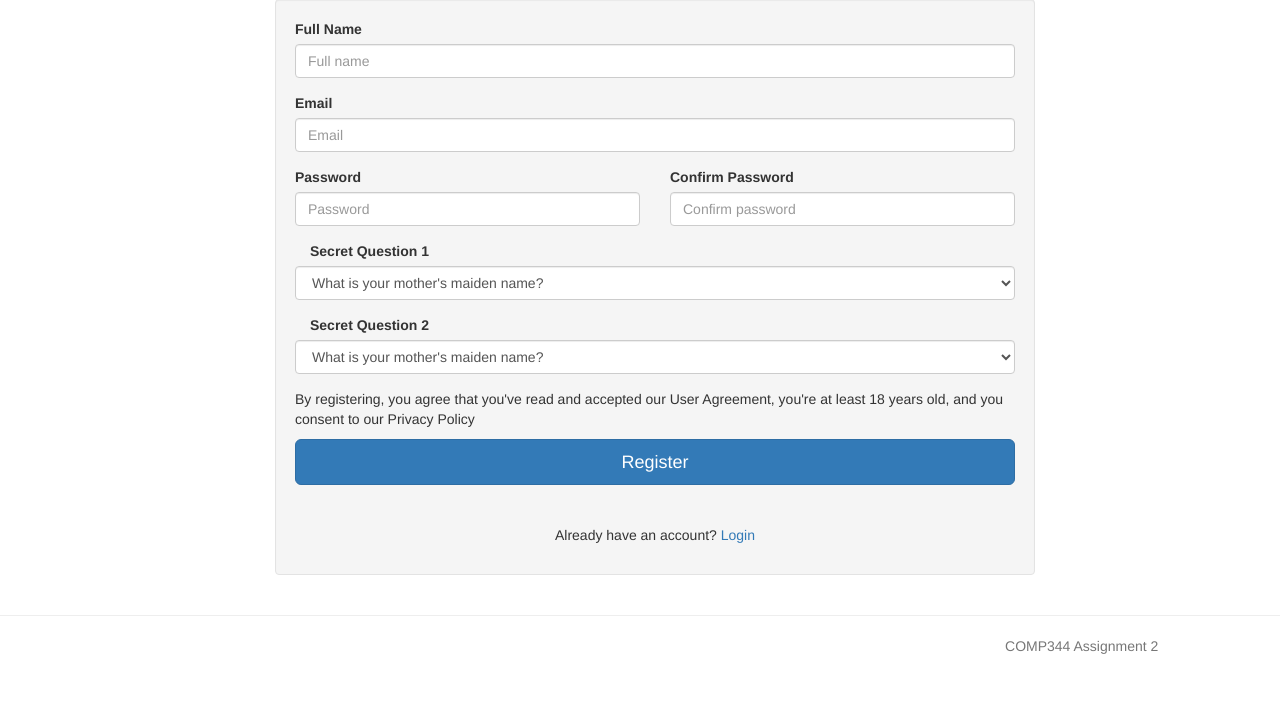
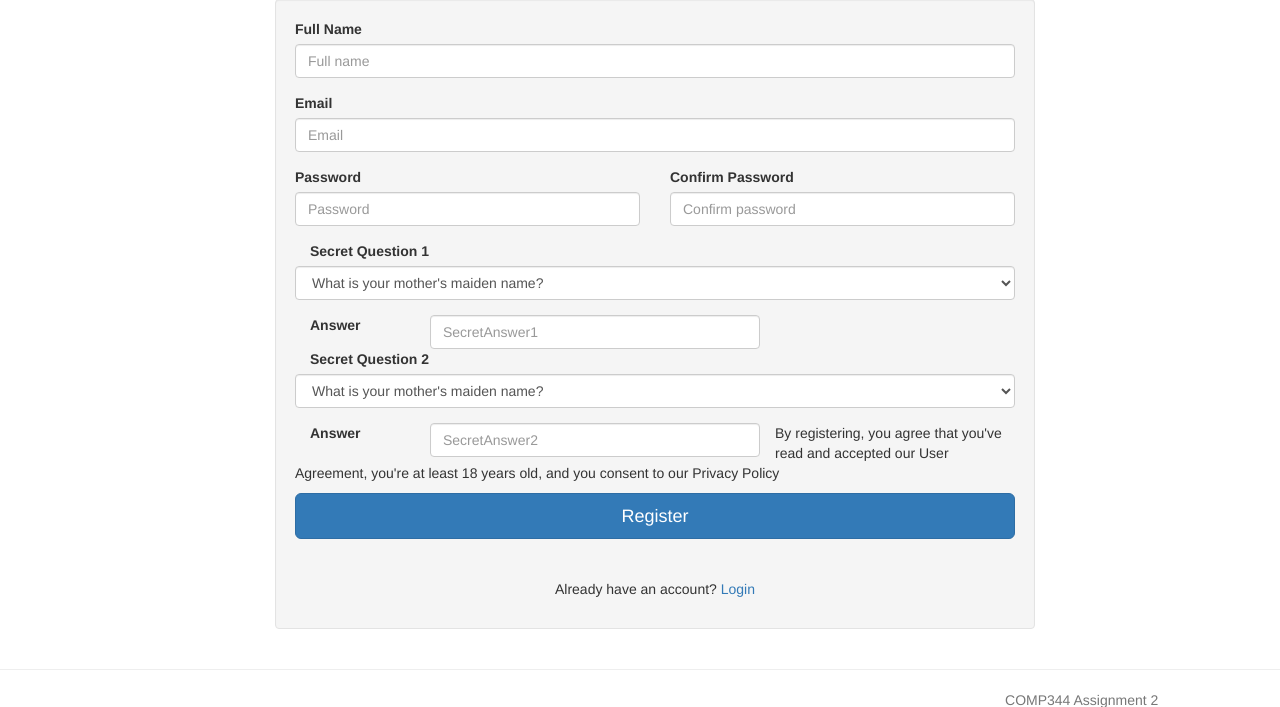
Before and after one commit to ajwhite1202/comp344Assignment2, a PHP site: page /CreateAccount.php in a window 1280 px wide. Shown: the part 193-900 px from the top of the page. Before the commit the page ends 847 px from the top, so only its background shows below. Run offline with PHP 8.4, Linux system fonts and the light colour scheme.

Commit message:
Update CreateAccount.php
added in secret question answers

```diff
--- a/public/CreateAccount.php
+++ b/public/CreateAccount.php
@@ -44,6 +44,12 @@
                             </select>
                     </div>
                     <div class="form-group">
+                    	<label for="SecretQuestion1Answer" class="control-label col-md-2">Answer</label>
+                    	<div class="col-md-6">
+                        	<input type="text" class="form-control" name="Answer1" placeholder="SecretAnswer1">
+                    	</div>
+		    </div>
+                    <div class="form-group">
                         <label for="SecretQuestion2" class="control-label col-md-6">Secret Question 2</label>
                             <select class="form-control" name="secretquestionlistopt">
                                 <option>What is your mother's maiden name?</option>
@@ -52,6 +58,12 @@
                                 <option>What was the name of the hospital you were born in?</option>
                             </select>
                     </div>
+		    <div class="form-group">
+                    	<label for="SecretQuestion2Answer" class="control-label col-md-2">Answer</label>
+                    	<div class="col-md-6">
+                        	<input type="text" class="form-control" name="Answer2" placeholder="SecretAnswer2">
+                    	</div>
+               	    </div>
                     <p>By registering, you agree that you've read and accepted our User Agreement, you're at least 18 years old, and you consent to our Privacy Policy </p>
                     <button type="button" class="btn btn-lg btn-primary btn-block">Register</button>
                     <br></br>
```
